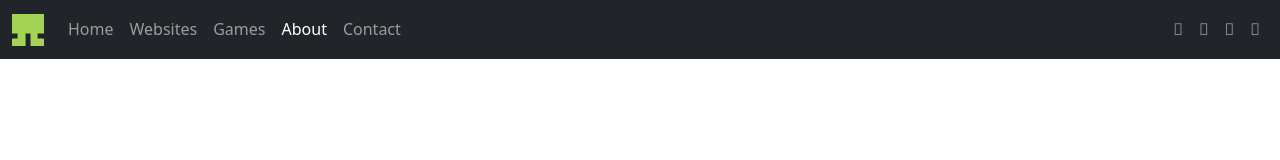
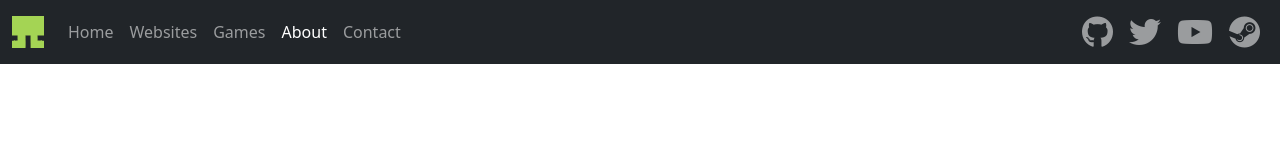
Before and after one commit to PlebExMachina/PlebExMachina.github.io, a website: page about.html in a window 1280 px wide. Drawn offline with nearby package versions, Linux system fonts and the light colour scheme.

Commit message:
style(navbar): increased size of fontawesome icons

```diff
--- a/about.html
+++ b/about.html
@@ -16,6 +16,7 @@
 
   <!-- Font Awesome -->
   <link rel="stylesheet" href="https://cdnjs.cloudflare.com/ajax/libs/font-awesome/6.1.1/css/brands.min.css">
+  <link rel="stylesheet" href="https://cdnjs.cloudflare.com/ajax/libs/font-awesome/6.1.1/css/fontawesome.min.css">
 </head>
 
 <body>
```
Also changed, not shown: contact.html (+1 -0 lines), game.html (+1 -0 lines), index.html (+1 -0 lines), web.html (+1 -0 lines).
